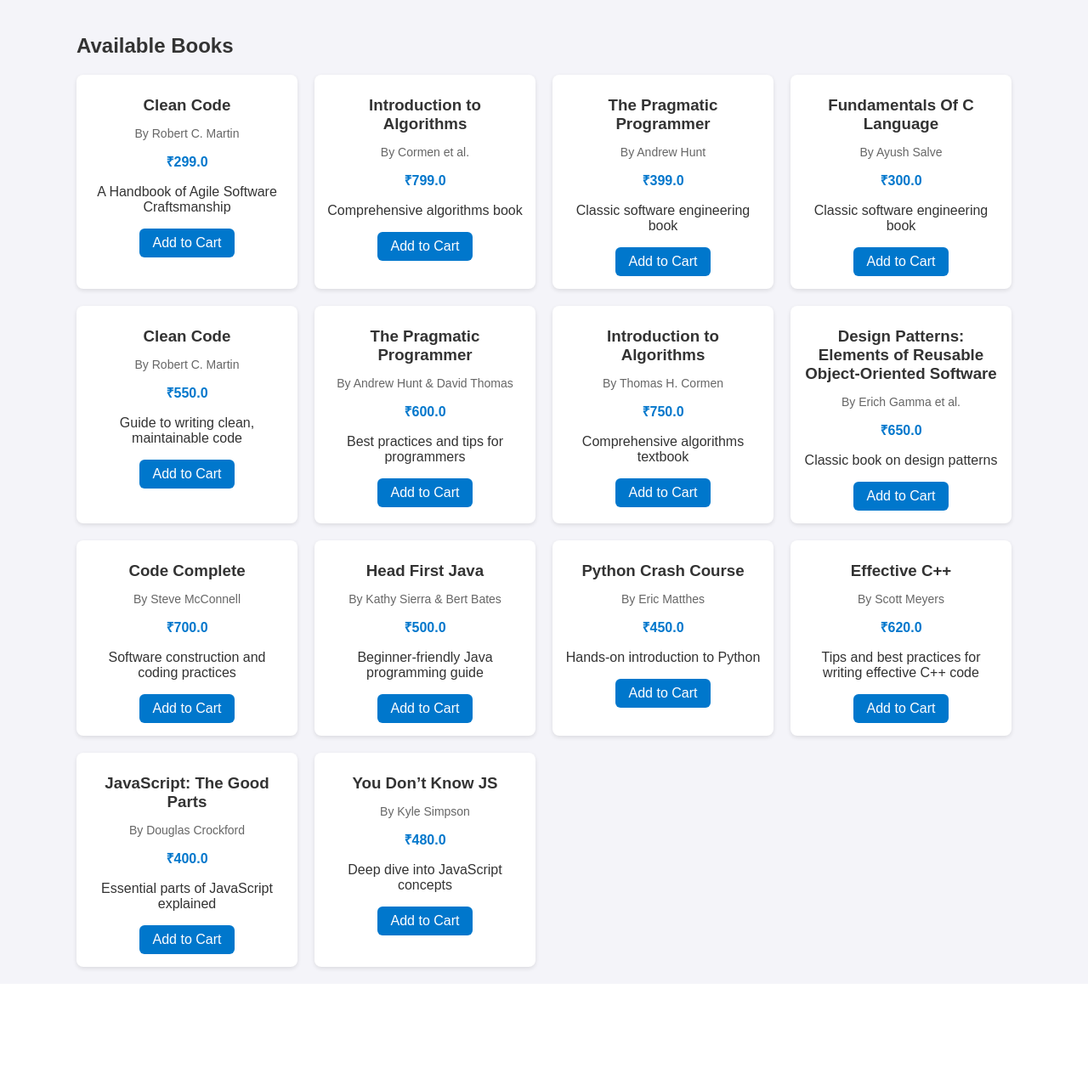
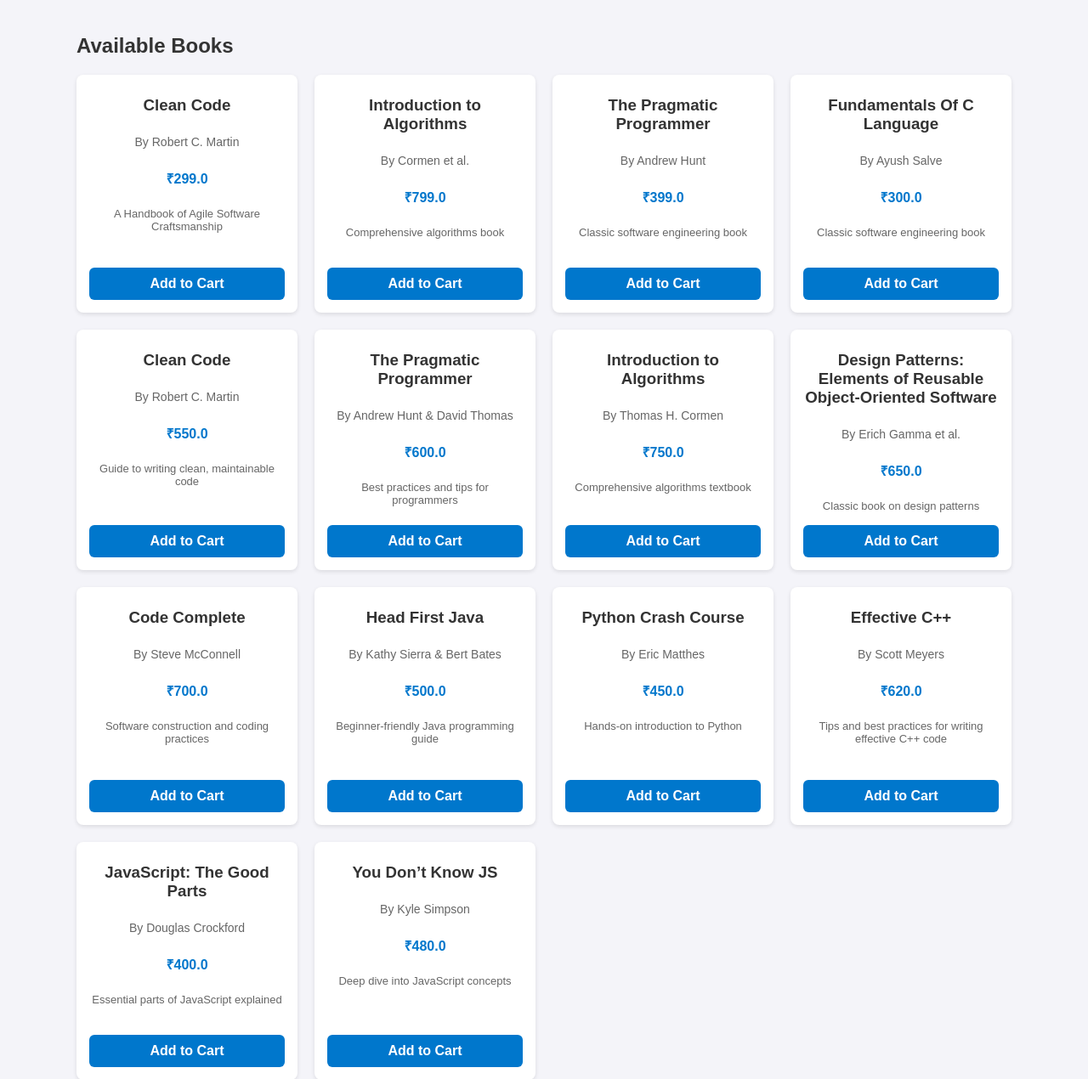
Before and after one commit to PiyushBoldhane/Online-Bookstore, a Flask app: page / in a window 1280 px wide. Shown: the part 138-1408 px from the top of the page at 85% size. Before the commit the page ends 1282 px from the top, so only its background shows below. Run offline with Flask 3, Linux system fonts and the light colour scheme; data comes from the database, SQL or seed files in the repository.

Commit message:
Update all files

```diff
--- a/static/style.css
+++ b/static/style.css
@@ -46,12 +46,17 @@ body {
   gap: 20px;
 }
 
+/* Book Card */
 .book-card {
   background: white;
   padding: 15px;
   border-radius: 8px;
   box-shadow: 0 2px 5px rgba(0, 0, 0, 0.1);
   text-align: center;
+  display: flex; /* ✅ align content */
+  flex-direction: column; /* ✅ column layout */
+  justify-content: space-between; /* ✅ push button to bottom */
+  min-height: 250px; /* ✅ uniform card height */
 }
 
 .book-card h3 {
@@ -69,10 +74,22 @@ body {
   margin: 10px 0;
 }
 
+.book-card .desc {
+  font-size: 13px;
+  color: #666;
+  margin-bottom: 15px;
+  flex-grow: 1; /* stretch to push button down */
+  overflow: hidden;
+  text-overflow: ellipsis;
+  display: -webkit-box;
+  -webkit-line-clamp: 4; /* show max 4 lines */
+  -webkit-box-orient: vertical;
+}
+
 /* Buttons */
 .btn {
   display: inline-block;
-  padding: 8px 16px;
+  padding: 8px 14px;
   background: #0077cc;
   color: white;
   text-decoration: none;
@@ -82,6 +99,14 @@ body {
 
 .btn:hover {
   background: #005fa3;
+}
+
+/* Make Add to Cart buttons uniform */
+.book-card .btn.add-to-cart {
+  display: block;
+  width: 100%;
+  padding: 10px 0;
+  font-weight: bold;
 }
 
 /* Cart Table */
@@ -230,13 +255,13 @@ body {
   width: auto;
   max-width: 300px;
   min-height: 40px;
-  max-height: 40px; /* 👈 fixed height */
-  line-height: 20px; /* 👈 balanced text spacing */
+  max-height: 40px;
+  line-height: 20px;
   display: flex;
-  align-items: center; /* 👈 vertical center */
-  justify-content: center; /* 👈 horizontal center */
+  align-items: center;
+  justify-content: center;
   text-align: center;
-  overflow: hidden; /* 👈 prevents text spill */
+  overflow: hidden;
 }
 
 .toast.show {
```
